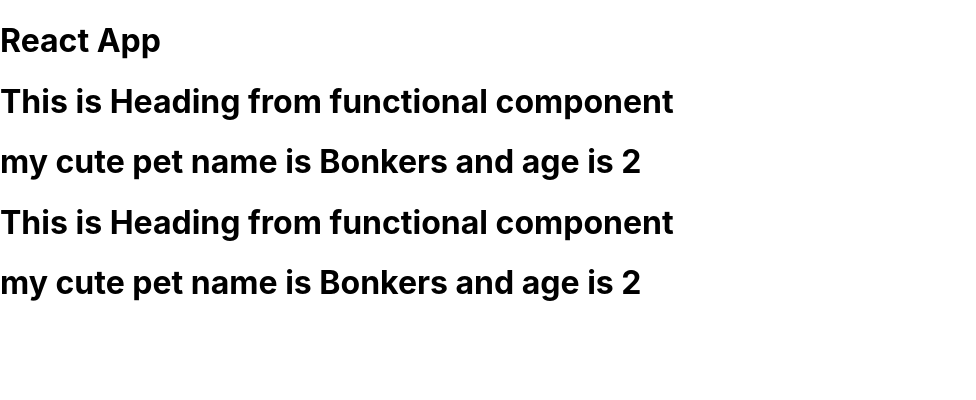
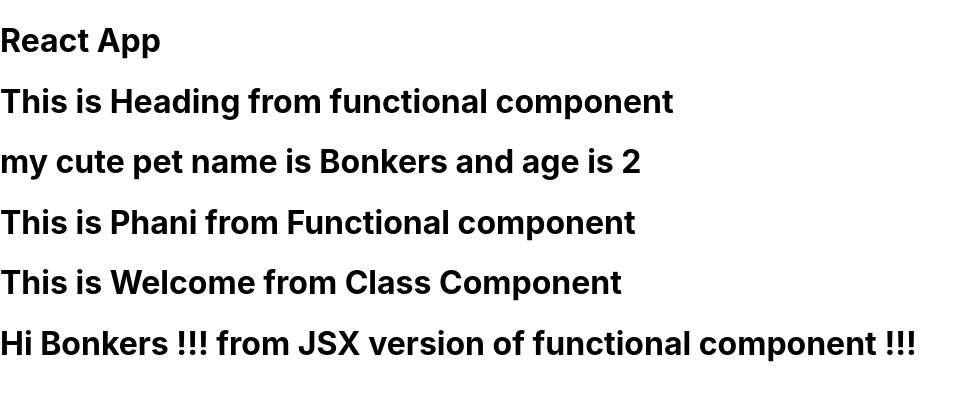
Before and after one commit to shreyaskraleti/React-files, a React (Create React App) app: page / in a window 1280 px wide. Shown: the top 400 px of the page, without its empty margins (0-976 px from the left). Built offline with nearby package versions, Linux system fonts and the light colour scheme.

Commit message:
component files are added

```diff
--- a/src/App.js
+++ b/src/App.js
@@ -1,6 +1,9 @@
 import React from "react";
 import Header from "./Components/Header";
 import Footer from "./Components/Footer";
+import Greet from "./Components/Greet";
+import Welcome from "./Components/Welcome";
+import Hello from "./Components/Hello";
 
 function App() {
   return (
@@ -8,8 +11,9 @@
       <h1>React App</h1>
       <Header name = "from functional component"/>
       <Footer name = "from class component"/>
-      <Header name = "from functional component"/>
-      <Footer name = "from class component"/>
+      <Greet name = "from functional component"/>
+      <Welcome name = "from class component"/>
+      <Hello name = "from JSX version of functional component"/>
 
     </div>
   );
--- /dev/null
+++ b/src/Components/Greet.js
@@ -0,0 +1,13 @@
+import React from "react";
+
+// function Greet() {
+    // return (
+       // <h1>Hi Phani</h1>
+ //   )
+// }
+
+// using Arrow function
+const Greet = () => <h1>This is Phani from Functional component</h1>
+
+
+export default Greet;
--- /dev/null
+++ b/src/Components/Hello.js
@@ -0,0 +1,11 @@
+import React from "react";
+// using Arrow function
+const Hello = () => {
+    return (
+        <div>
+            <h1>Hi Bonkers !!! from JSX version of functional component !!!</h1>
+        </div>
+    )
+}
+
+export default Hello;
--- /dev/null
+++ b/src/Components/Welcome.js
@@ -0,0 +1,11 @@
+import React, {Component} from "react";
+
+class Welcome extends Component {
+    render () {
+        return (
+            <h1>This is Welcome from Class Component</h1>
+        )
+    }
+}
+
+export default Welcome;
```
